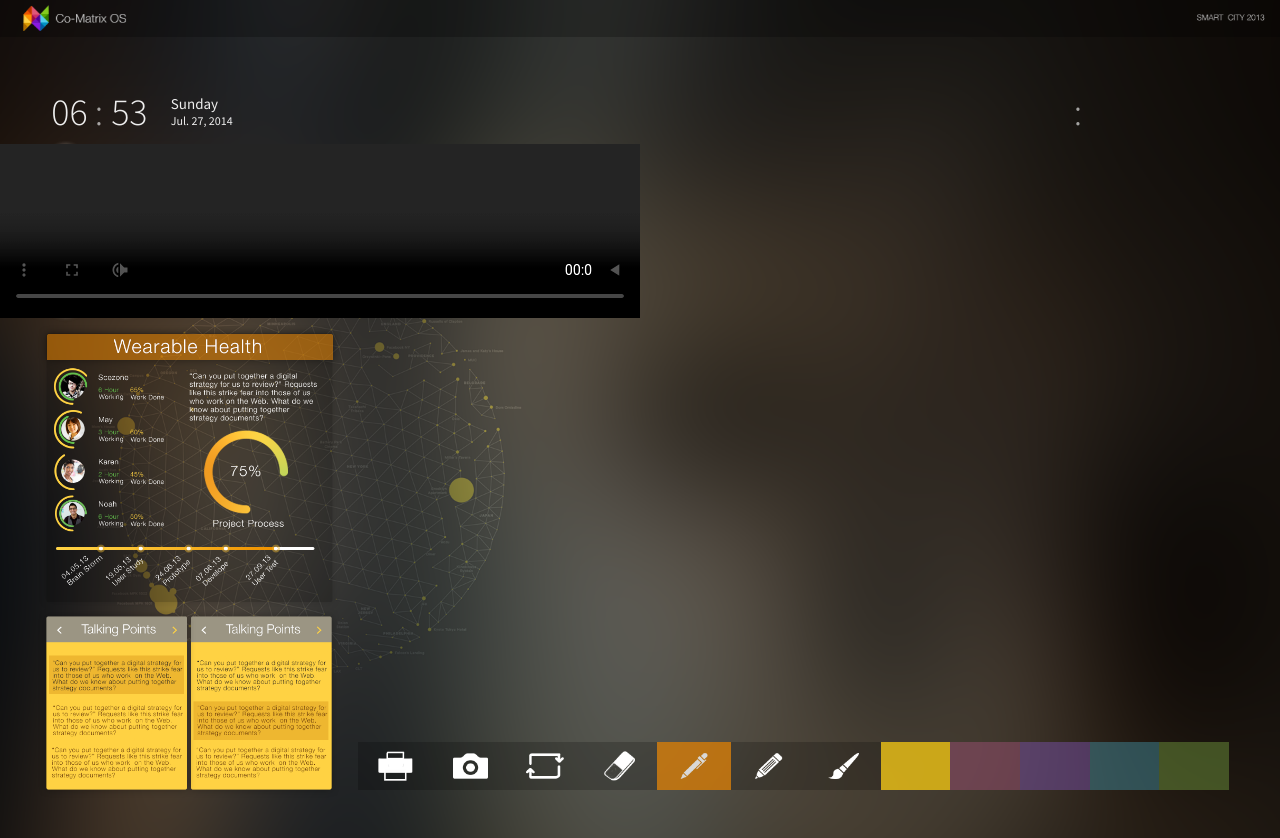
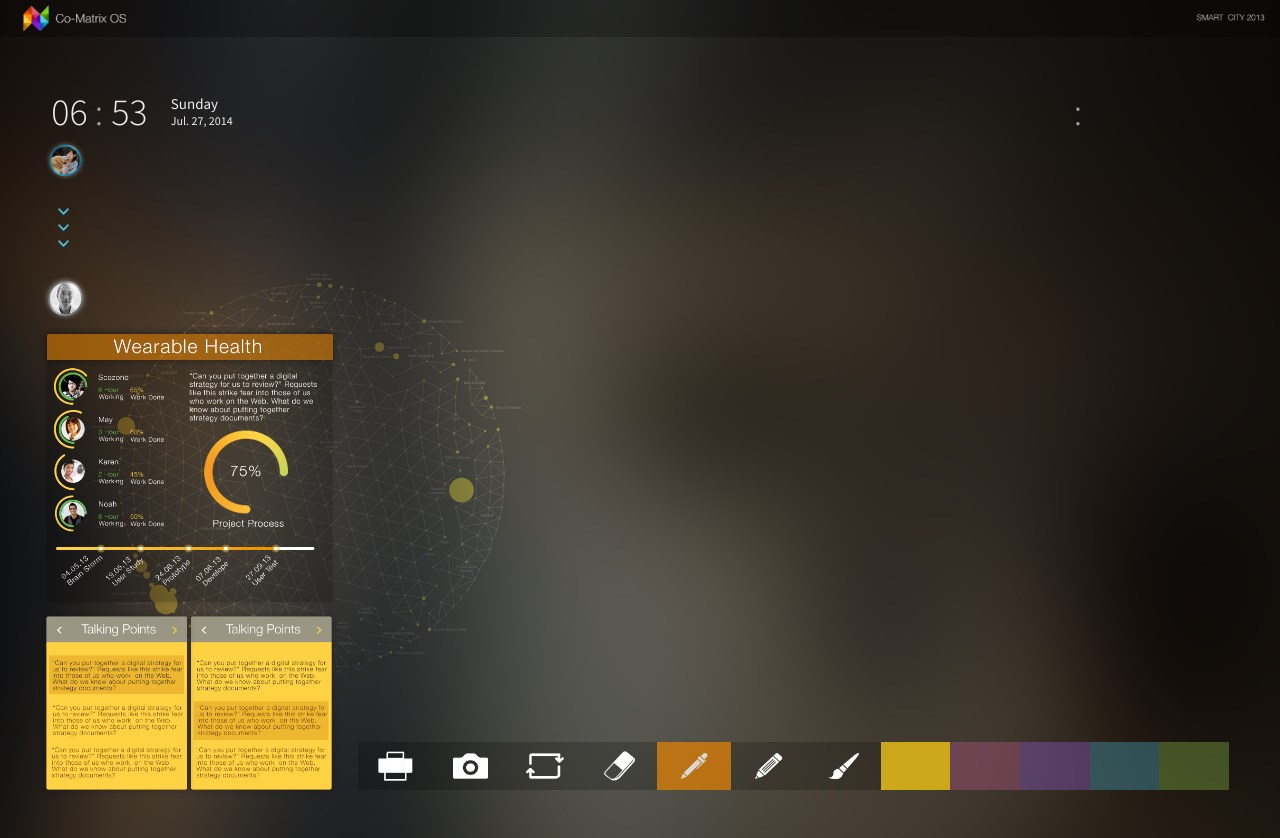
Before and after one commit to jtong/co-matrix-communication-module, a website: page index.html in a window 1280 px wide. Drawn offline with nearby package versions, Linux system fonts and the light colour scheme; no server answers.

Commit message:
jtong - make local video fit screen in my pc and remove controls on video

```diff
--- a/client_webrtc.js
+++ b/client_webrtc.js
@@ -12,7 +12,7 @@ var mediaConstraints = {'mandatory': {
 
 
 
-var videoCamera = new tracking.VideoCamera({audio:false}).render().renderVideoCanvas();
+var videoCamera = new tracking.VideoCamera({audio:false,controls: false,width:220, height:240}).render().renderVideoCanvas();
 var ctx = videoCamera.canvas.context,
     trackX,trackY,trackSize;
 //var localVideo = document.getElementById("localVideo");
--- a/css/screen.css
+++ b/css/screen.css
@@ -75,9 +75,8 @@ body:before {
     -webkit-transform: scaleX(-1);
     position: absolute;
     z-index: 999;
-    height: 21.8%;
-    top:18%;
-    left: 0;
+    left: 6.5%;
+    top:13%;
     -webkit-filter:saturate(1.2);
     -webkit-filter:contrast(1.2);
 
```
